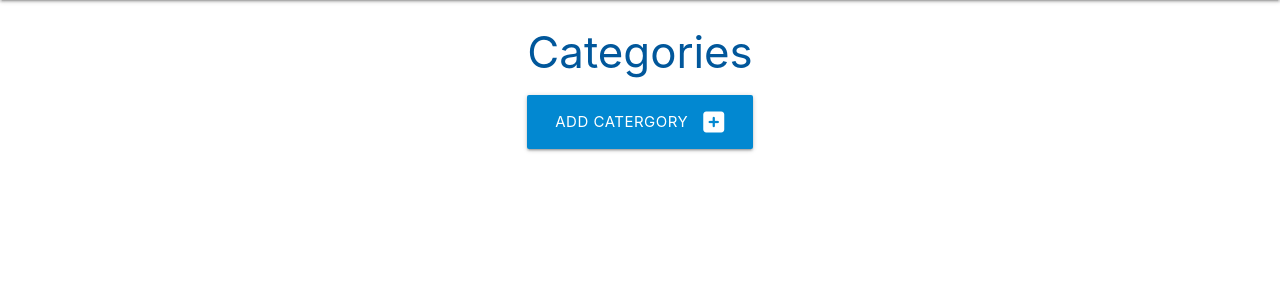
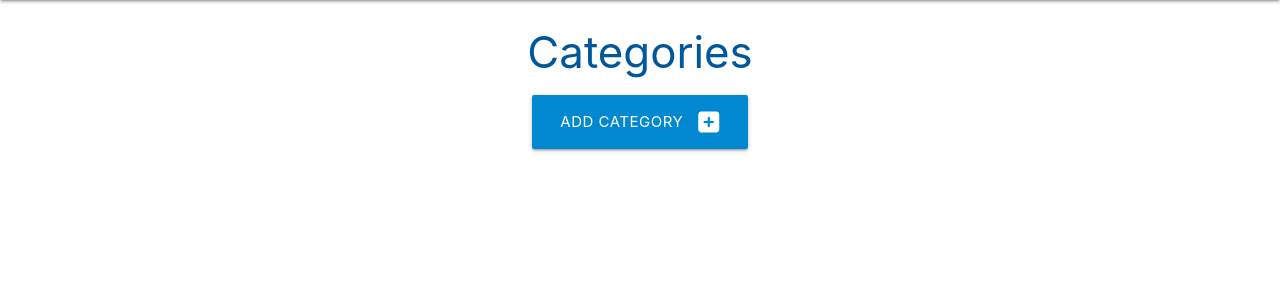
Before and after one commit to DSP1994/flask-sqlalchemy-task-manager, a Flask app: page /categories in a window 1280 px wide. Shown: the part 64-364 px from the top of the page. Run offline with Flask 2, Linux system fonts and the light colour scheme; data that the repository does not hold is empty; some libraries are stand-ins or nearby versions.

Commit message:
added a 'if' statement to the edit_category in routes.py

```diff
--- a/taskmanager/routes.py
+++ b/taskmanager/routes.py
@@ -29,4 +29,9 @@ def add_category():
 
 @app.route("/edit_category/<int:category_id>", methods=["GET", "POST"])
 def edit_category(category_id):
-    return render_template("edit_category.html")
+    category = Category.query.get_or_404(category_id)
+    if request.method == "POST":
+        category.category_name = request.form.get("category_name")
+        db.session.commit()
+        return redirect(url_for("categories"))
+    return render_template("edit_category.html", category=category)
--- a/taskmanager/templates/categories.html
+++ b/taskmanager/templates/categories.html
@@ -5,8 +5,8 @@
 
 <div class="row">
     <div class="col s12 center-align">
-        <a href="{{ url_for('add_category' )}}" class="btn-large light-blue darken-2">
-            Add Catergory <i class="fas fa-plus-square right"></i>
+        <a href="{{ url_for('add_category') }}" class="btn-large light-blue darken-2">
+            Add Category <i class="fas fa-plus-square right"></i>
         </a>
     </div>
 </div>
@@ -17,14 +17,14 @@
         <div class="card light-blue darken-4 center-align">
             <div class="card-content white-text">
                 <span class="card-title">{{ category.category_name }}</span>
-
             </div>
             <div class="card-action">
-          <a href="{{ url_for('edit_category', category_id=category.id)}}" class="btn green accent-4">Edit</a>
+                <a href="{{ url_for('edit_category', category_id=category.id) }}" class="btn green accent-4">Edit</a>
                 <a href="#" class="btn red">Delete</a>
             </div>
         </div>
     </div>
     {% endfor %}
 </div>
+
 {% endblock %}
--- a/taskmanager/templates/edit_category.html
+++ b/taskmanager/templates/edit_category.html
@@ -5,12 +5,12 @@
 <h3 class="light-blue-text text-darken-4 center-align">Edit Category</h3>
 
 <div class="row card-panel grey lighten-5">
-    <form class="col s12" method="POST" action="{{ url_for('edit_category') }}">
+    <form class="col s12" method="POST" action="{{ url_for('edit_category', category_id=category.id) }}">
         <!-- category name -->
         <div class="row">
             <div class="input-field col s12">
                 <i class="fas fa-folder-open prefix light-blue-text text-darken-4"></i>
-                <input id="category_name" name="category_name" minlength="3" maxlength="25" type="text" class="validate" required>
+                <input id="category_name" name="category_name" value= "{{ category.category_name }}"minlength="3" maxlength="25" type="text" class="validate" required>
                 <label for="category_name">Category Name</label>
             </div>
         </div>
```
Lines whose indentation alone changed are shown as unchanged.
